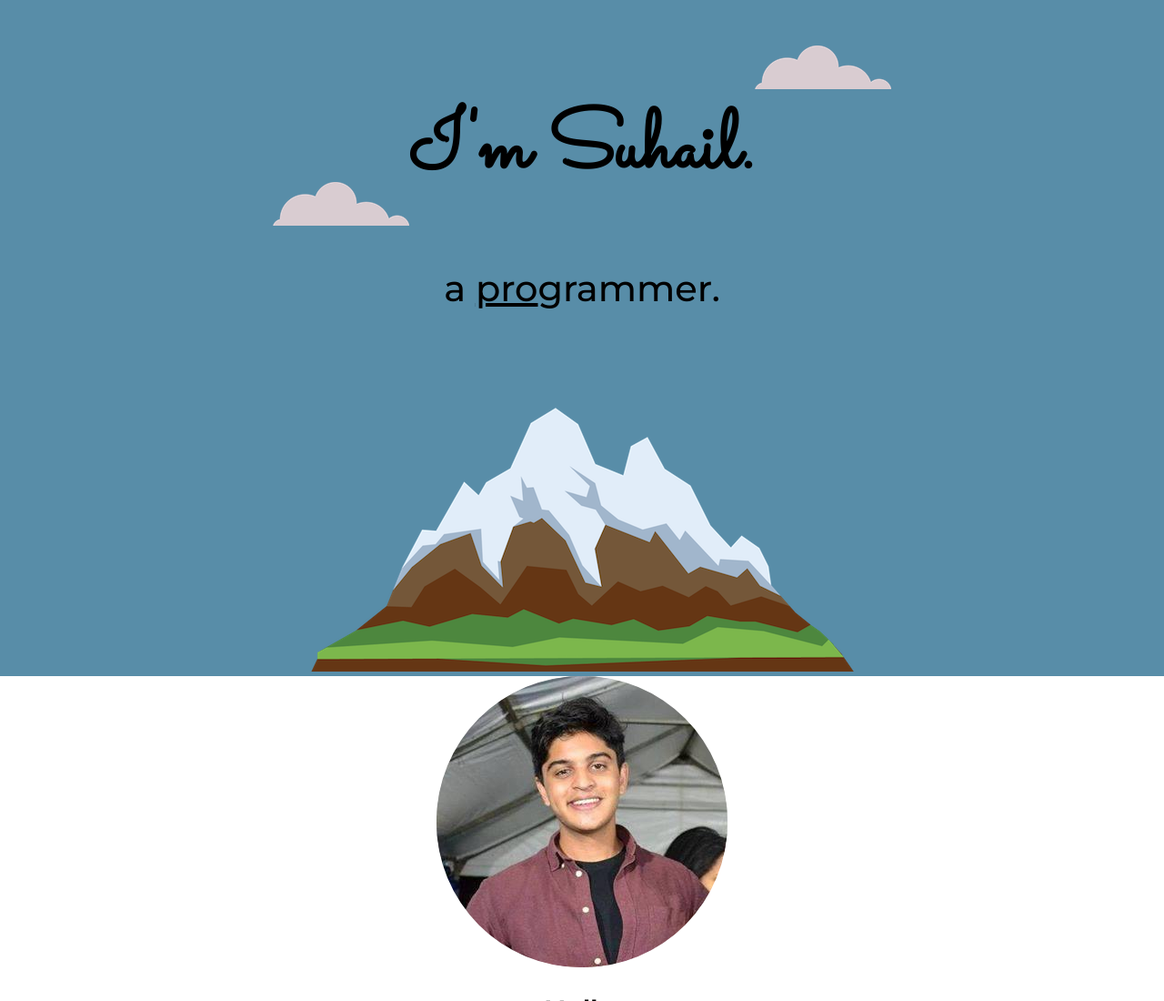
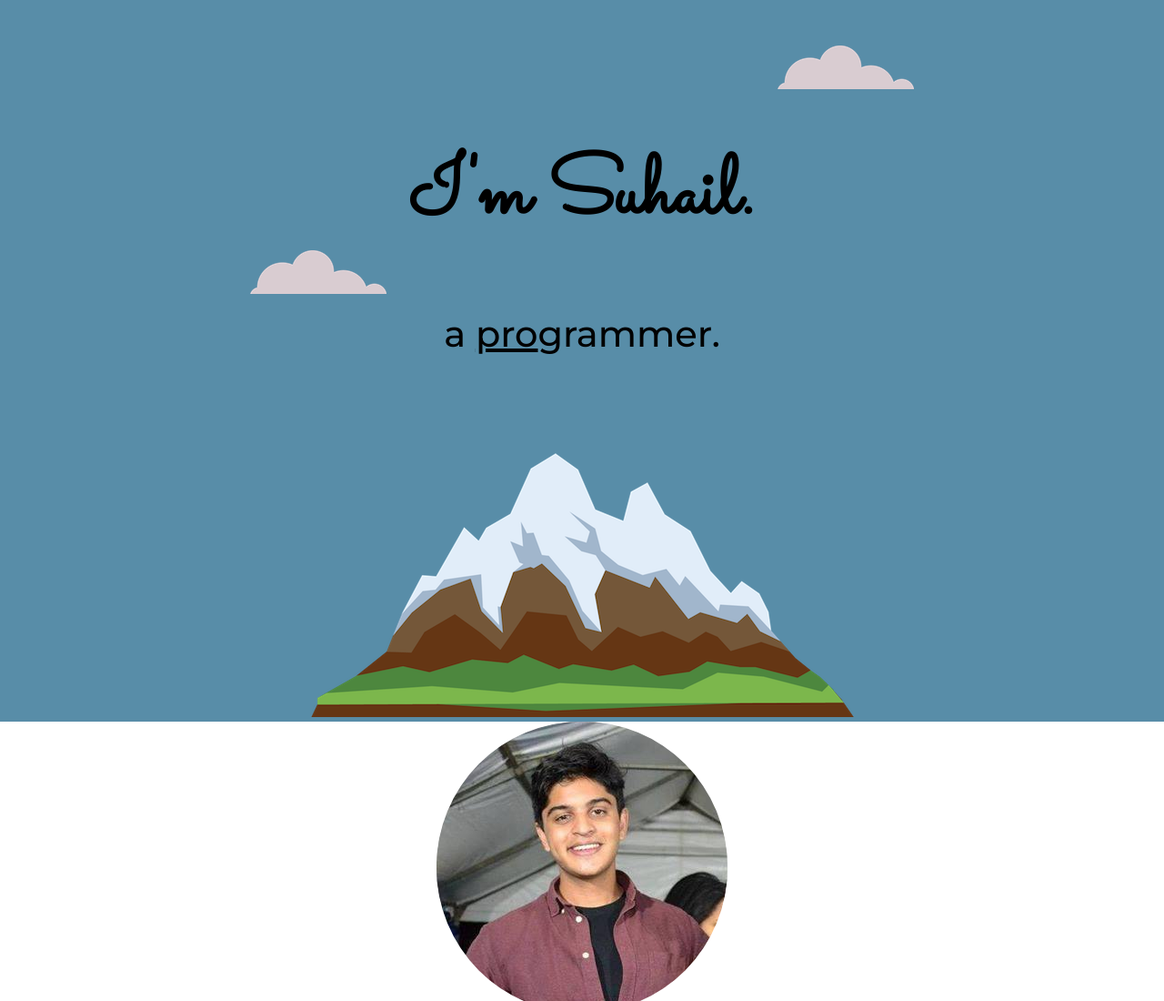
Before and after one commit to SuhailSayed/cv, a plain HTML site: page index.html in a window 1280 px wide. Shown: the top 1100 px of the page at 91% size. Drawn offline with Linux system fonts and the light colour scheme.

Commit message:
Update styles.css

```diff
--- a/css/styles.css
+++ b/css/styles.css
@@ -2,14 +2,14 @@
 h1 {
   font-family: 'Sacramento', cursive;
   font-size: 5.625rem;
-  margin-top: 0;
-
+  margin-top: 50px;
 }
 
 body {
   font-family: 'Montserrat', sans-serif;
   font-size: 20px;
   margin: 0;
+  padding: 0 10 0 10;
   text-align: center;
 }
 
@@ -29,14 +29,14 @@ body {
 
 .top-cloud {
   position: absolute;
-  right: 300px;
+  right: 275px;
   top: 50px;
 }
 
 .bottom-cloud {
   position: absolute;
-  left: 300px;
-  top: 200px;
+  left: 275px;
+  top: 275px;
 }
 
 .top-container {
```
